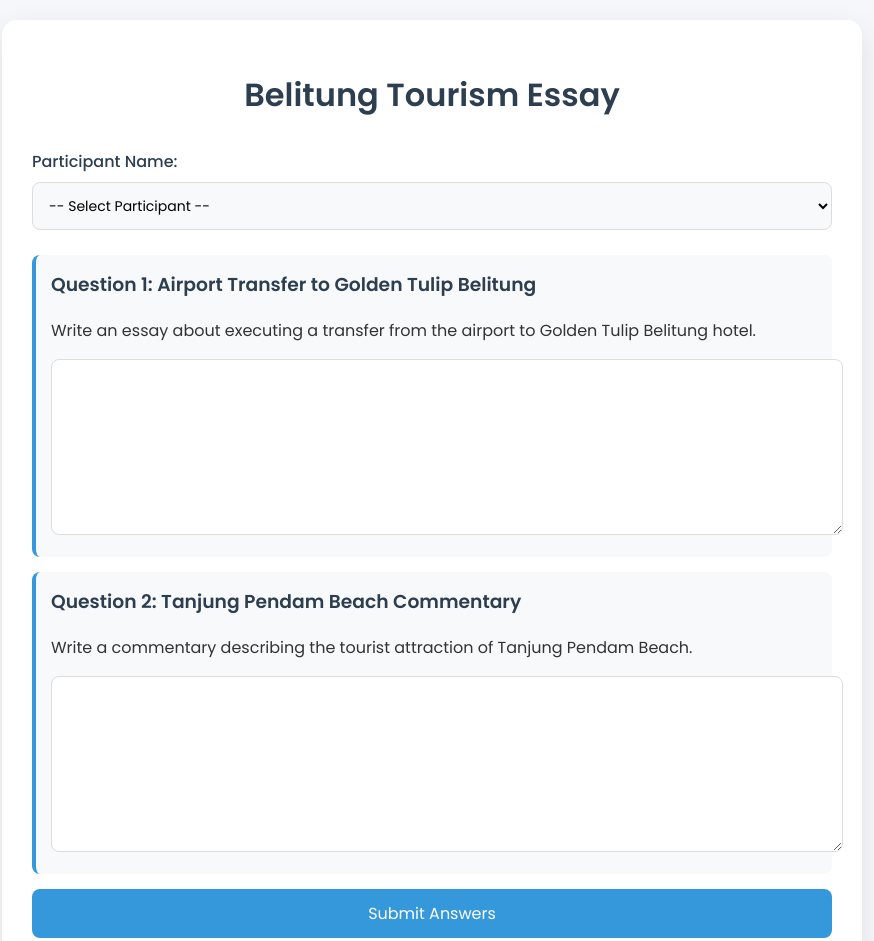
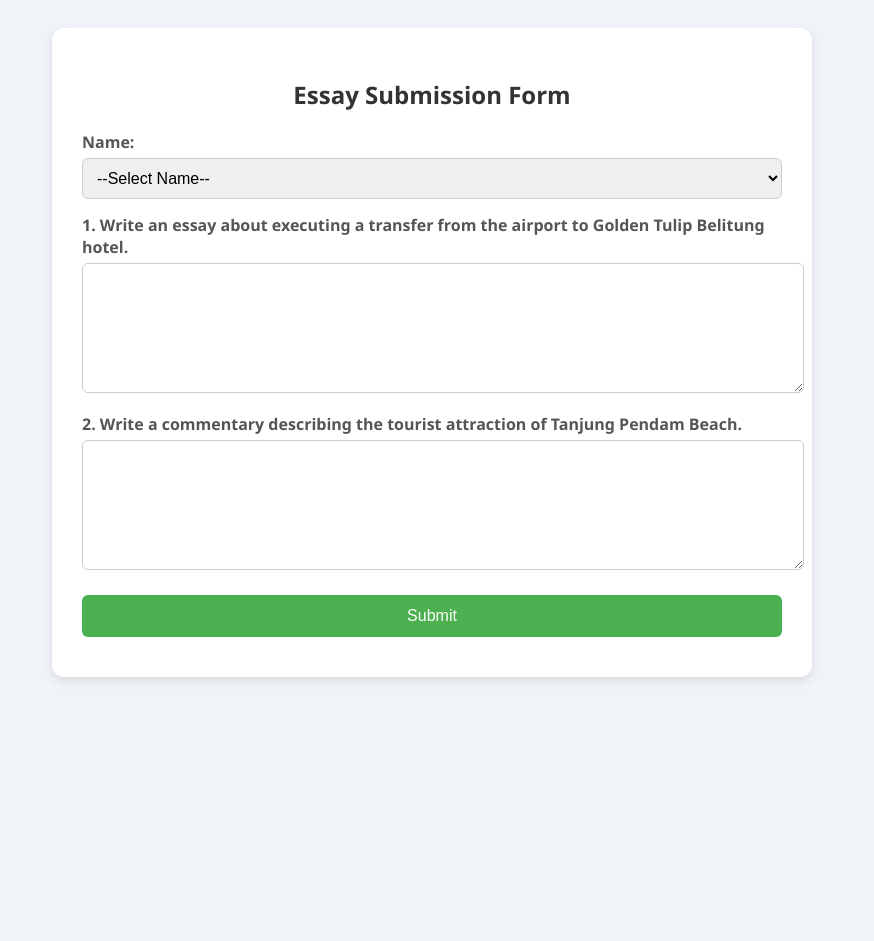
Before and after one commit to hendroptimus/edu-obscura, a plain HTML site: page essay_inggris.html in a window 1280 px wide. Shown: the top 941 px of the page, without its empty margins (208-1082 px from the left). After the commit the page ends 800 px from the top, so only its background shows below. Drawn offline with Linux system fonts and the light colour scheme.

Commit message:
Update essay_inggris.html

```diff
--- a/essay_inggris.html
+++ b/essay_inggris.html
@@ -1,205 +1,109 @@
 <!DOCTYPE html>
 <html lang="en">
 <head>
-    <meta charset="UTF-8">
-    <meta name="viewport" content="width=device-width, initial-scale=1.0">
-    <title>Belitung Tourism Essay</title>
-    <link href="https://fonts.googleapis.com/css2?family=Poppins:wght@300;400;500;600&display=swap" rel="stylesheet">
+  <meta charset="UTF-8" />
+  <meta name="viewport" content="width=device-width, initial-scale=1.0"/>
+  <title>Essay Submission</title>
   <style>
     body {
-            font-family: 'Poppins', sans-serif;
-            background-color: #f5f7fa;
-            margin: 0;
+      font-family: 'Segoe UI', sans-serif;
+      background: #f0f4f8;
       padding: 20px;
+    }
+    .container {
+      background: #fff;
+      max-width: 700px;
+      margin: auto;
+      padding: 30px;
+      border-radius: 12px;
+      box-shadow: 0 4px 10px rgba(0,0,0,0.1);
+    }
+    h2 {
+      text-align: center;
       color: #333;
     }
-        .container {
-            max-width: 800px;
-            margin: 0 auto;
-            background-color: white;
-            padding: 30px;
-            border-radius: 15px;
-            box-shadow: 0 10px 30px rgba(0, 0, 0, 0.1);
+    label {
+      font-weight: bold;
+      margin-top: 15px;
+      display: block;
+      color: #555;
     }
-        h1 {
-            color: #2c3e50;
-            text-align: center;
-            margin-bottom: 30px;
-            font-weight: 600;
-        }
-        .form-group {
-            margin-bottom: 25px;
-        }
-        label {
-            display: block;
-            margin-bottom: 8px;
-            font-weight: 500;
-            color: #2c3e50;
-        }
-        select, textarea {
+    textarea, select {
       width: 100%;
-            padding: 12px;
-            border: 1px solid #ddd;
-            border-radius: 8px;
-            font-family: 'Poppins', sans-serif;
-            font-size: 14px;
-            transition: border 0.3s;
-        }
-        select {
-            background-color: #f8f9fa;
-            cursor: pointer;
-        }
-        select:focus, textarea:focus {
-            outline: none;
-            border-color: #3498db;
-            box-shadow: 0 0 0 2px rgba(52, 152, 219, 0.2);
-        }
-        textarea {
-            min-height: 150px;
-            resize: vertical;
-        }
-        .question {
-            background-color: #f8f9fa;
-            padding: 15px;
-            border-radius: 8px;
-            margin-bottom: 15px;
-            border-left: 4px solid #3498db;
-        }
-        .question h3 {
-            margin-top: 0;
-            color: #2c3e50;
+      padding: 10px;
+      margin-top: 5px;
+      border-radius: 6px;
+      border: 1px solid #ccc;
+      font-size: 16px;
     }
     button {
-            background-color: #3498db;
+      background: #4CAF50;
       color: white;
+      padding: 12px 20px;
+      margin-top: 20px;
       border: none;
-            padding: 12px 25px;
-            border-radius: 8px;
-            font-family: 'Poppins', sans-serif;
+      border-radius: 6px;
+      cursor: pointer;
+      width: 100%;
       font-size: 16px;
-            cursor: pointer;
-            display: block;
-            width: 100%;
-            transition: background-color 0.3s;
     }
     button:hover {
-            background-color: #2980b9;
+      background: #45a049;
     }
-        .success-message {
-            display: none;
-            background-color: #2ecc71;
-            color: white;
-            padding: 15px;
-            border-radius: 8px;
+    .success {
+      color: green;
       text-align: center;
-            margin-top: 20px;
-        }
-        .error-message {
-            display: none;
-            background-color: #e74c3c;
-            color: white;
-            padding: 15px;
-            border-radius: 8px;
-            text-align: center;
-            margin-top: 20px;
+      margin-top: 10px;
     }
   </style>
 </head>
 <body>
   <div class="container">
-        <h1>Belitung Tourism Essay</h1>
+    <h2>Essay Submission Form</h2>
+    <form id="essayForm">
+      <label for="name">Name:</label>
+      <select id="name" name="name" required>
+        <option value="">--Select Name--</option>
+        <option value="Student A">Student A</option>
+        <option value="Student B">Student B</option>
+        <option value="Student C">Student C</option>
+      </select>
 
-        <form id="essayForm">
-            <div class="form-group">
-                <label for="participant">Participant Name:</label>
-                <select id="participant" name="participant" required>
-                    <option value="">-- Select Participant --</option>
-                    <option value="John Doe">John Doe</option>
-                    <option value="Jane Smith">Jane Smith</option>
-                    <option value="Michael Johnson">Michael Johnson</option>
-                    <option value="Sarah Williams">Sarah Williams</option>
-                    <option value="David Brown">David Brown</option>
-                </select>
-            </div>
+      <label for="answer1">1. Write an essay about executing a transfer from the airport to Golden Tulip Belitung hotel.</label>
+      <textarea id="answer1" name="answer1" rows="6" required></textarea>
 
-            <div class="question">
-                <h3>Question 1: Airport Transfer to Golden Tulip Belitung</h3>
-                <p>Write an essay about executing a transfer from the airport to Golden Tulip Belitung hotel.</p>
-                <textarea id="answer1" name="answer1" required></textarea>
-            </div>
+      <label for="answer2">2. Write a commentary describing the tourist attraction of Tanjung Pendam Beach.</label>
+      <textarea id="answer2" name="answer2" rows="6" required></textarea>
 
-            <div class="question">
-                <h3>Question 2: Tanjung Pendam Beach Commentary</h3>
-                <p>Write a commentary describing the tourist attraction of Tanjung Pendam Beach.</p>
-                <textarea id="answer2" name="answer2" required></textarea>
-            </div>
-
-            <button type="submit">Submit Answers</button>
+      <button type="submit">Submit</button>
+      <div class="success" id="successMessage"></div>
     </form>
-
-        <div id="successMessage" class="success-message">
-            Your answers have been submitted successfully!
-        </div>
-
-        <div id="errorMessage" class="error-message">
-            There was an error submitting your answers. Please try again.
-        </div>
   </div>
 
   <script>
-        document.getElementById('essayForm').addEventListener('submit', function(e) {
+    const scriptURL = 'https://script.google.com/macros/s/AKfycbxG7o55o-VS6CWf6B4g1EeNCssG1223cI2w6IPn3joP0Q7l6nWlQZSJ_vazfLJrhXEAVA/exec';
+    const form = document.getElementById('essayForm');
+    const successMsg = document.getElementById('successMessage');
+
+    form.addEventListener('submit', e => {
       e.preventDefault();
+      const data = {
+        name: form.name.value,
+        answer1: form.answer1.value,
+        answer2: form.answer2.value
+      };
 
-            // Show loading state
-            const submitBtn = document.querySelector('button[type="submit"]');
-            const originalBtnText = submitBtn.textContent;
-            submitBtn.textContent = 'Submitting...';
-            submitBtn.disabled = true;
-
-            const participant = document.getElementById('participant').value;
-            const answer1 = document.getElementById('answer1').value;
-            const answer2 = document.getElementById('answer2').value;
-
-            // Replace with your actual web app URL
-            const webAppUrl = 'https://script.google.com/macros/s/AKfycby1umeNyG9aW9tvZpgfYtOtYiJgBUK3XZG_t15uCV8wiR2qPyaIk8GKd12qpnnTx6vr/exec';
-
-            fetch(webAppUrl, {
+      fetch(scriptURL, {
         method: 'POST',
-                headers: {
-                    'Content-Type': 'application/json',
-                },
-                body: JSON.stringify({
-                    participant: participant,
-                    answer1: answer1,
-                    answer2: answer2
-                }),
+        body: JSON.stringify(data)
       })
       .then(response => {
-                if (!response.ok) {
-                    throw new Error('Network response was not ok');
-                }
-                return response.json();
-            })
-            .then(data => {
-                if (data.success) {
-                    document.getElementById('essayForm').reset();
-                    document.getElementById('successMessage').style.display = 'block';
-                    document.getElementById('errorMessage').style.display = 'none';
-                    setTimeout(() => {
-                        document.getElementById('successMessage').style.display = 'none';
-                    }, 3000);
-                } else {
-                    throw new Error(data.error || 'Unknown error occurred');
-                }
+        successMsg.textContent = "Your answers have been submitted!";
+        form.reset();
       })
       .catch(error => {
-                console.error('Error:', error);
-                document.getElementById('errorMessage').style.display = 'block';
-                document.getElementById('successMessage').style.display = 'none';
-            })
-            .finally(() => {
-                submitBtn.textContent = originalBtnText;
-                submitBtn.disabled = false;
+        successMsg.textContent = "Error submitting form.";
+        console.error('Error!', error.message);
       });
     });
   </script>
```
Lines whose indentation alone changed are shown as unchanged.
